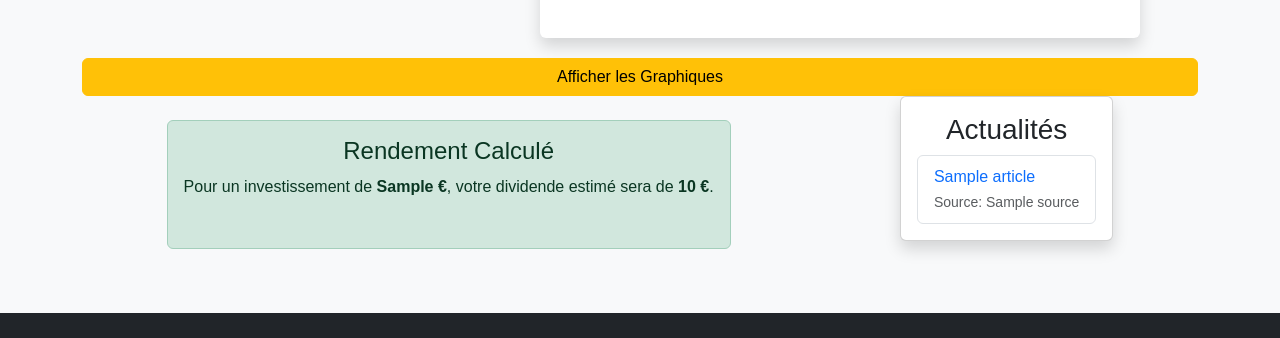
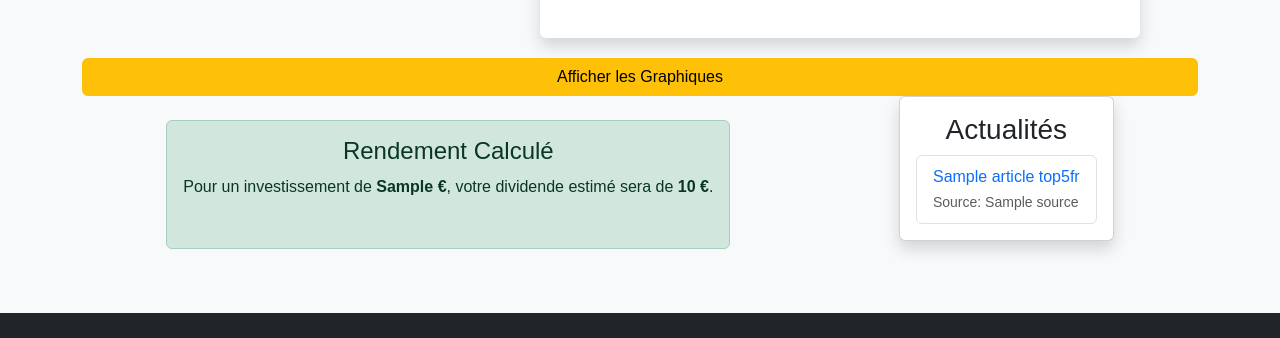
Before and after one commit to juliogver/Kubera, a Flask app: template code/my_flask_app/templates/index.html in a window 1280 px wide. Shown: the part 1317-1655 px from the top of the page. Run offline with Flask 3, Linux system fonts and the light colour scheme; the template is opened without the code that fills it: most values are stand-ins (such as "Sample title", 1, 10 or a date in 2020); parts of the project's set-up code (start-up, migrations or seed data) failed here and were passed over.

Commit message:
push mais ca marche pas les news fr

```diff
--- a/code/my_flask_app/app.py
+++ b/code/my_flask_app/app.py
@@ -66,6 +66,7 @@ def home():
     timeframe = "max"
 
     news_articles = []
+    news_articles_top5fr = []
 
     real_price_img_path = None
     predicted_dividend_img_path = None
@@ -316,6 +317,9 @@ def home():
             predicted_dividend_top5_img_path = "static/predicted_dividend_top5_plot.png"
             fig.savefig(predicted_dividend_top5_img_path)
 
+            # Récupérer les actualités
+            news_articles_top5fr = fetch_news(selected_ticker, NEWS_API_KEY)
+
 
         except Exception as e:
             return render_template(
@@ -343,6 +347,7 @@ def home():
         user_investment_top5fr=user_investment_top5fr,
         user_investment=user_investment,
         news_articles=news_articles,
+        news_articles_top5fr = news_articles_top5fr,
     )
 
 
--- a/code/my_flask_app/templates/index.html
+++ b/code/my_flask_app/templates/index.html
@@ -189,11 +189,11 @@
             <div class="card-body">
                 <h3 class="card-title text-center">Actualités</h3>
                 <ul class="list-group">
-                    {% for article in news_articles_top5fr %}
+                    {% for article_top5fr in news_articles_top5fr %}
                     <li class="list-group-item">
-                        <a href="{{ article.url }}" target="_blank" class="text-decoration-none">{{ article.title }}</a>
+                        <a href="{{ article_top5fr.url }}" target="_blank" class="text-decoration-none">{{ article_top5fr.title }}</a>
                         <br>
-                        <small class="text-muted">Source: {{ article.source.name }}</small>
+                        <small class="text-muted">Source: {{ article_top5fr.source.name }}</small>
                     </li>
                     {% endfor %}
                 </ul>
```
Also changed, not shown: code/my_flask_app/static/predicted_dividend_plot.png, code/my_flask_app/static/real_price_plot.png, code/my_flask_app/static/real_price_top5.png.
